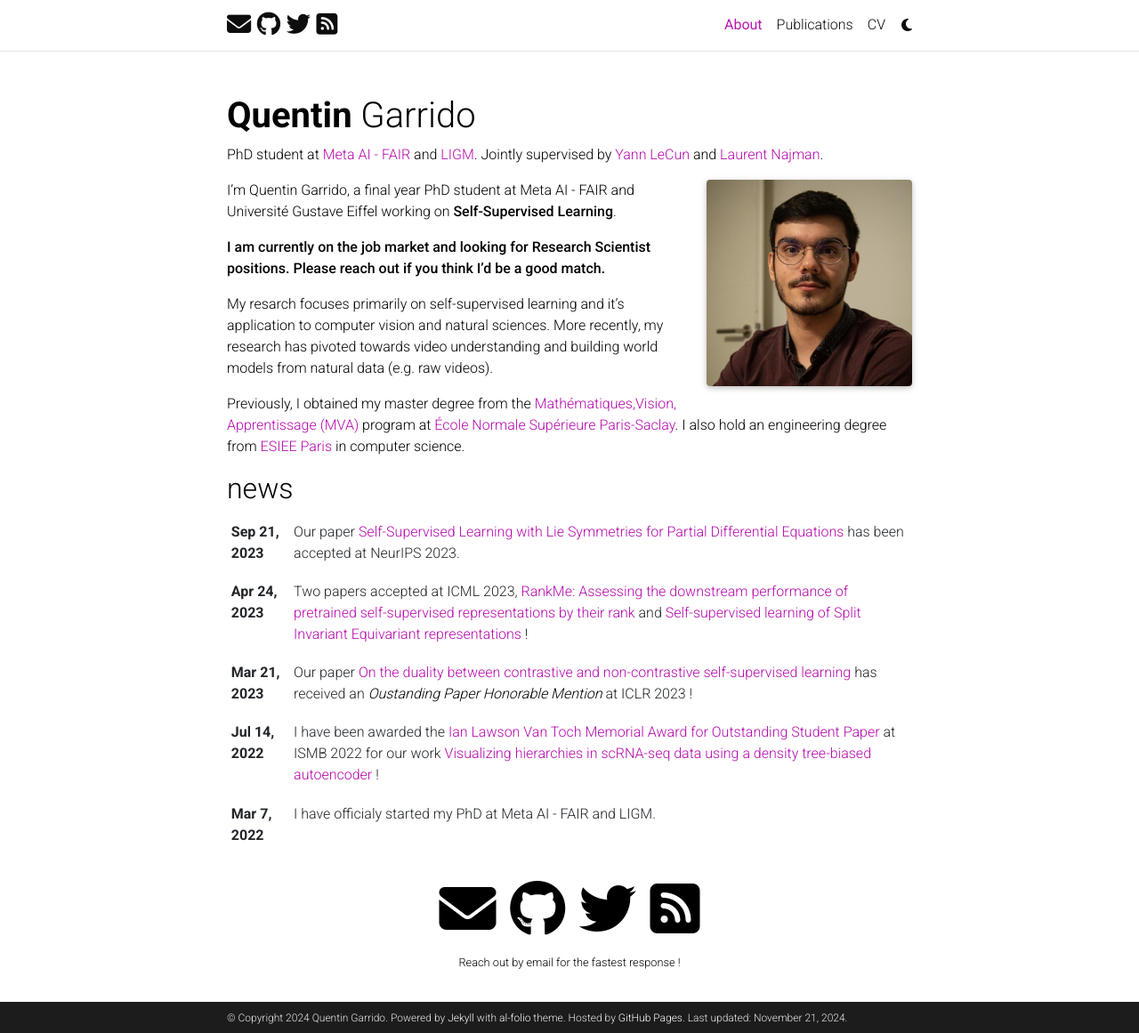
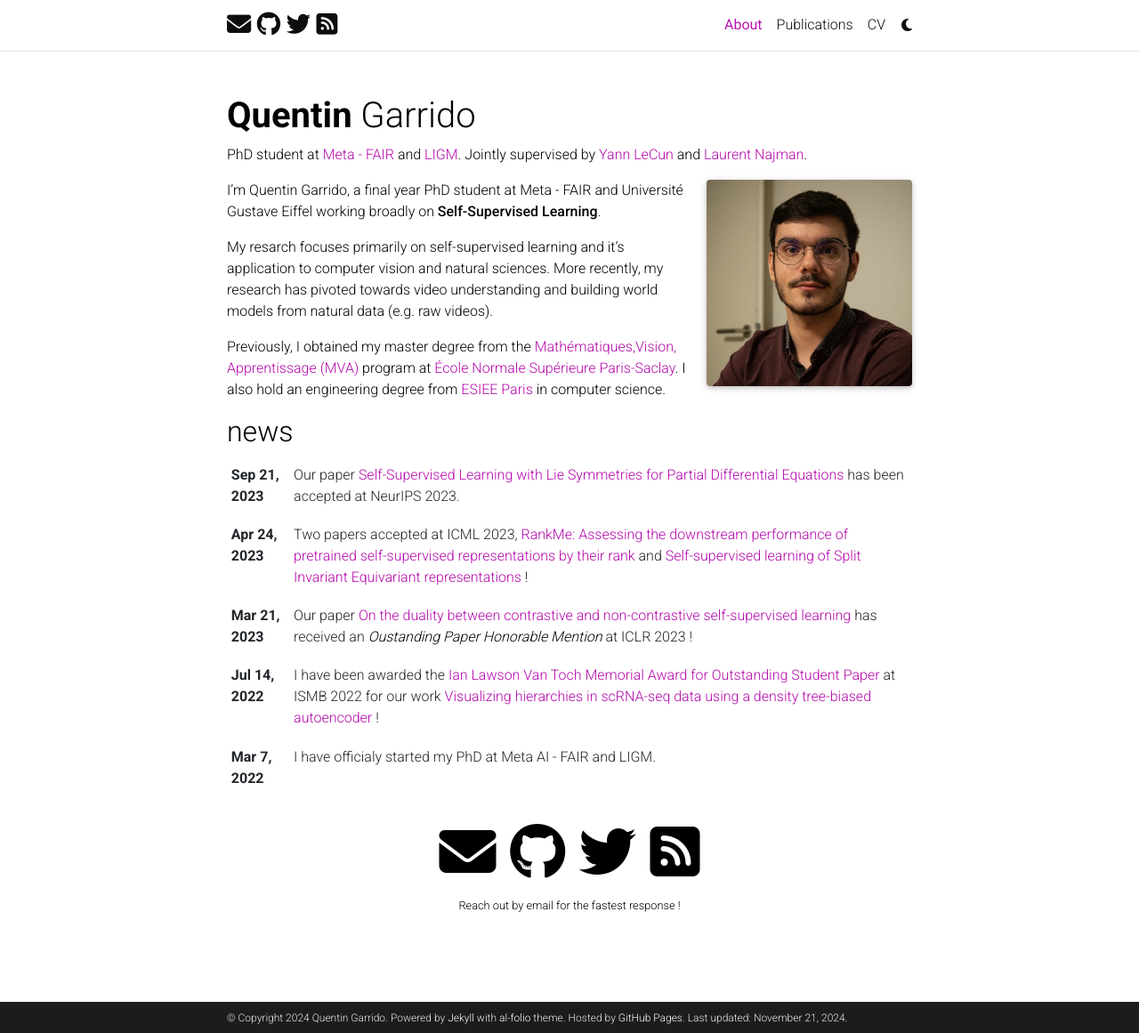
Before and after one commit to garridoq/garridoq.github.io, a Jekyll site: the page built from _pages/about.md, in a window 1280 px wide and 1161 px high. Shown: the whole window at 89% size. Built offline with Jekyll 4.4.1, drawn with Linux system fonts in a browser that asks for light colours; full-size pictures stand in for the smaller copies a plugin makes; comment, search, counter and statistics services are not loaded; a style sheet for code colours, icons or effects is not loaded.

Commit message:
Update about.md

```diff
--- a/_pages/about.md
+++ b/_pages/about.md
@@ -2,7 +2,7 @@
 layout: about
 title: About
 permalink: /
-subtitle: PhD student at <a href="https://ai.facebook.com/">Meta AI - FAIR</a> and <a href="https://siteigm.univ-mlv.fr/">LIGM</a>. <br\> Jointly supervised by <a href="https://yann.lecun.com/">Yann LeCun</a> and <a href="https://www.laurentnajman.org/">Laurent Najman</a>.
+subtitle: PhD student at <a href="https://ai.facebook.com/">Meta - FAIR</a> and <a href="https://siteigm.univ-mlv.fr/">LIGM</a>. <br\> Jointly supervised by <a href="https://yann.lecun.com/">Yann LeCun</a> and <a href="https://www.laurentnajman.org/">Laurent Najman</a>.
 
 profile:
   align: right
@@ -15,11 +15,10 @@
 social: true  # includes social icons at the bottom of the page
 ---
 
-I'm Quentin Garrido, a final year PhD student at Meta AI - FAIR and Université Gustave Eiffel working on **Self-Supervised Learning**.
+I'm Quentin Garrido, a final year PhD student at Meta - FAIR and Université Gustave Eiffel working broadly on **Self-Supervised Learning**.
 
-**I am currently on the job market and looking for Research Scientist positions. Please reach out if you think I'd be a good match.**
-
-My resarch focuses primarily on self-supervised learning and it's application to computer vision and natural sciences. More recently, my research has pivoted towards video understanding and building world models from natural data (e.g. raw videos).
+My resarch focuses primarily on self-supervised learning and it's application to computer vision and natural sciences.
+More recently, my research has pivoted towards video understanding and building world models from natural data (e.g. raw videos).
 
 Previously, I obtained my master degree from the [Mathématiques,Vision, Apprentissage (MVA)](https://www.master-mva.com/) program at [École Normale Supérieure Paris-Saclay](https://ens-paris-saclay.fr/).
 I also hold an engineering degree from [ESIEE Paris](https://www.esiee.fr/) in computer science.
```
